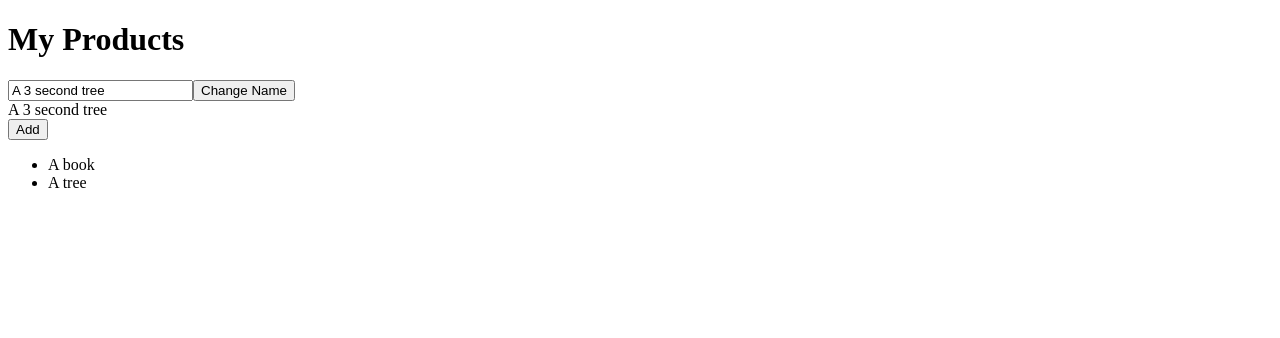
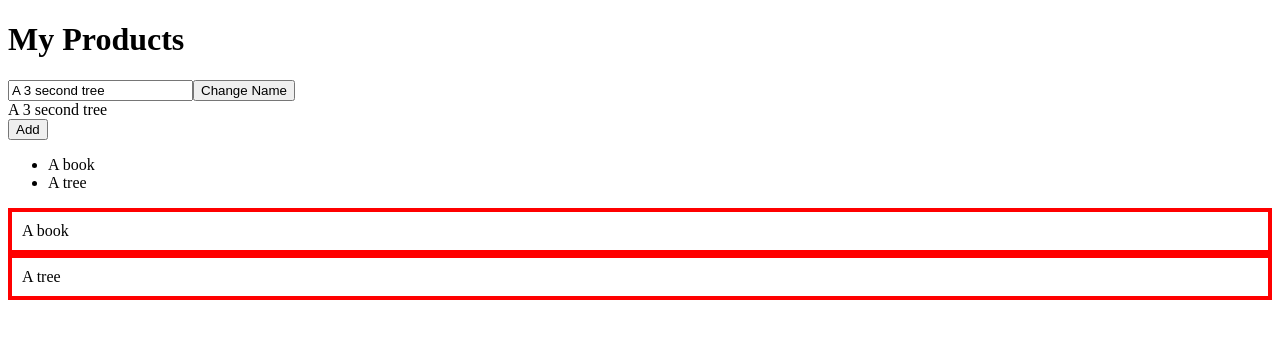
Before and after one commit to FoxGeoff/MyFitness, an Angular app: page / in a window 1280 px wide. Shown: the top 338 px of the page. Built offline with nearby package versions, Linux system fonts and the light colour scheme.

Commit message:
Custom Products and Events

```diff
--- a/src/app/product/product.component.css
+++ b/src/app/product/product.component.css
@@ -0,0 +1,4 @@
+.box {
+  border: 4px solid red;
+  padding: 10px;
+}
--- a/src/app/product/product.component.html
+++ b/src/app/product/product.component.html
@@ -1 +1,3 @@
-<p>product works!</p>
+<div class="box">
+  <div>{{ productName }}</div>
+</div>
--- a/src/app/product/product.component.ts
+++ b/src/app/product/product.component.ts
@@ -1,4 +1,4 @@
-import { Component, OnInit } from '@angular/core';
+import { Component, OnInit, Input } from '@angular/core';
 
 @Component({
   selector: 'app-product',
@@ -6,10 +6,11 @@ import { Component, OnInit } from '@angular/core';
   styleUrls: ['./product.component.css']
 })
 export class ProductComponent implements OnInit {
+  @ Input() productName: string;
 
   constructor() { }
 
   ngOnInit() {
+    // this.productName = 'First Product';
   }
-
 }
--- a/src/app/products/products.component.html
+++ b/src/app/products/products.component.html
@@ -13,3 +13,4 @@
 <ul>
   <li *ngFor = "let prod of products">{{prod}}</li>
 </ul>
+<app-product *ngFor="let prod of products" [productName]="prod"> -- {{prod}}</app-product>
```
